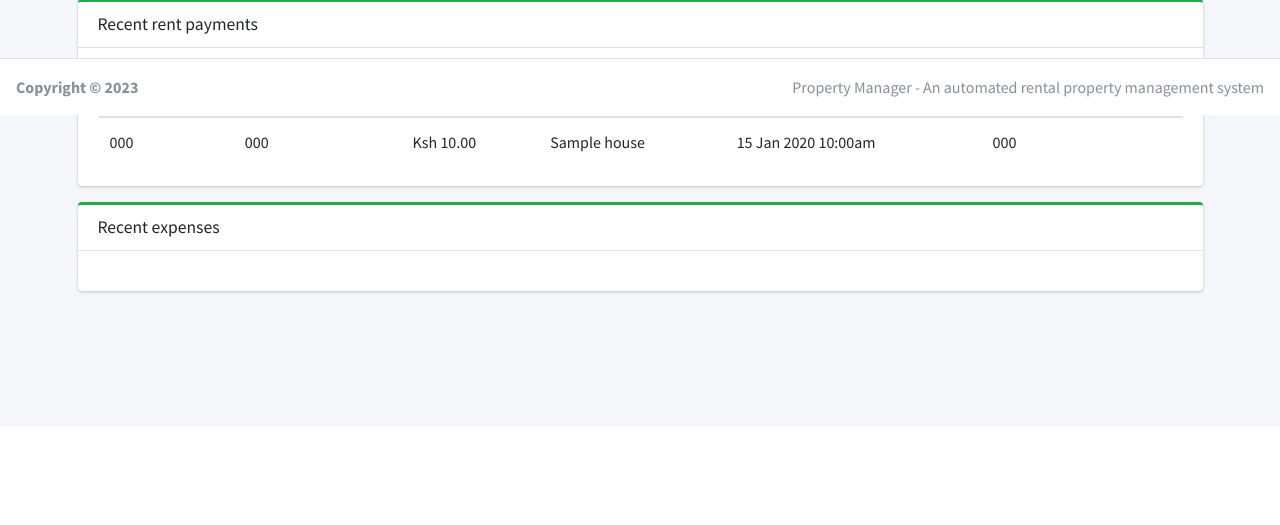
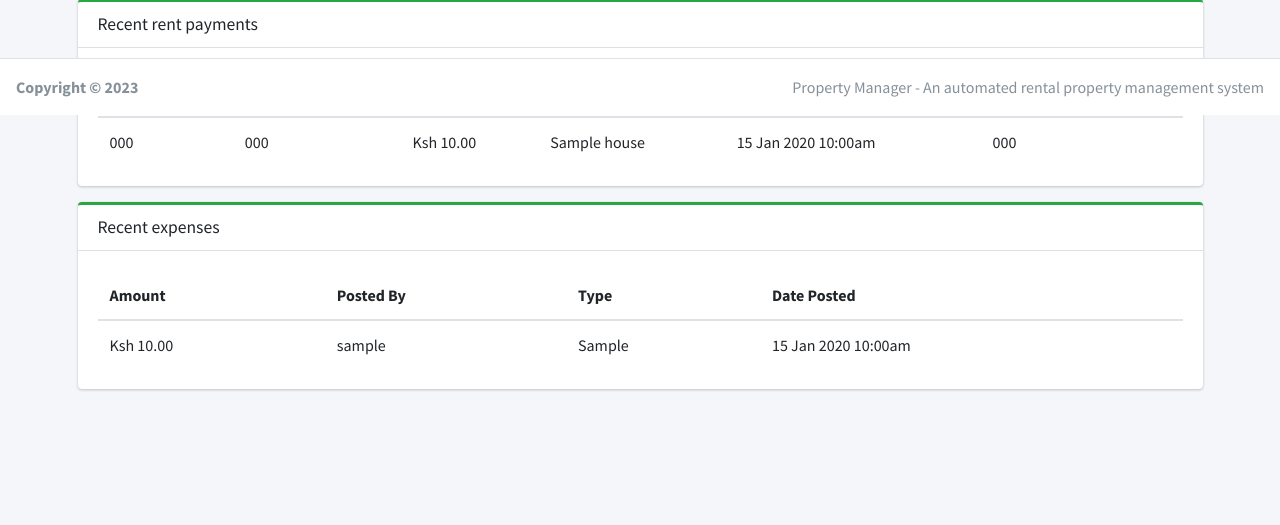
Before and after one commit to MartMbithi/Weekend_Project_X, a PHP site: page /views/dashboard in a window 1280 px wide. Shown: the part 685-1210 px from the top of the page. Before the commit the page ends 979 px from the top, so only its background shows below. Run offline with PHP 8.4, Linux system fonts and the light colour scheme; tables that the repository leaves empty or names only in its code hold one stand-in row (values such as "Sample post"); some libraries are stand-ins or nearby versions.

Commit message:
Craft Dashboard On Expenses - Register Expenses

```diff
--- a/views/dashboard.php
+++ b/views/dashboard.php
@@ -202,7 +202,7 @@ require_once('../partials/head.php');
                                                 "SELECT * FROM payments p
                                                 INNER JOIN tenants t ON t.tenant_id = p.payment_tenant_id
                                                 INNER JOIN houses h ON h.house_id = t.tenant_house_id
-                                                ORDER BY payment_id DESC LIMIT 10"
+                                                ORDER BY payment_id ASC"
                                             );
                                             if (mysqli_num_rows($payments_sql) > 0) {
                                                 while ($payments = mysqli_fetch_array($payments_sql)) {
@@ -228,7 +228,36 @@ require_once('../partials/head.php');
                                     <h5 class="card-title">Recent expenses</h5>
                                 </div>
                                 <div class="card-body">
-
+                                    <table class="table data_table">
+                                        <thead>
+                                            <tr>
+                                                <th>Amount</th>
+                                                <th>Posted By</th>
+                                                <th>Type</th>
+                                                <th>Date Posted</th>
+                                            </tr>
+                                        </thead>
+                                        <tbody>
+                                            <?php
+                                            $expenses_sql = mysqli_query(
+                                                $mysqli,
+                                                "SELECT * FROM expenses e
+                                                INNER JOIN users u ON u.user_id = e.expense_user_id
+                                                ORDER BY expense_id ASC"
+                                            );
+                                            if (mysqli_num_rows($expenses_sql) > 0) {
+                                                while ($expenses = mysqli_fetch_array($expenses_sql)) {
+                                            ?>
+                                                    <tr>
+                                                        <td>Ksh <?php echo number_format($expenses['expense_amount'], 2); ?></td>
+                                                        <td><?php echo $expenses['user_names']; ?></td>
+                                                        <td><?php echo $expenses['expense_type']; ?></td>
+                                                        <td><?php echo date('d M Y g:ia', strtotime($expenses['expense_date'])); ?></td>
+                                                    </tr>
+                                            <?php }
+                                            } ?>
+                                        </tbody>
+                                    </table>
                                 </div>
                             </div>
                         </div><!-- /.container-fluid -->
```
